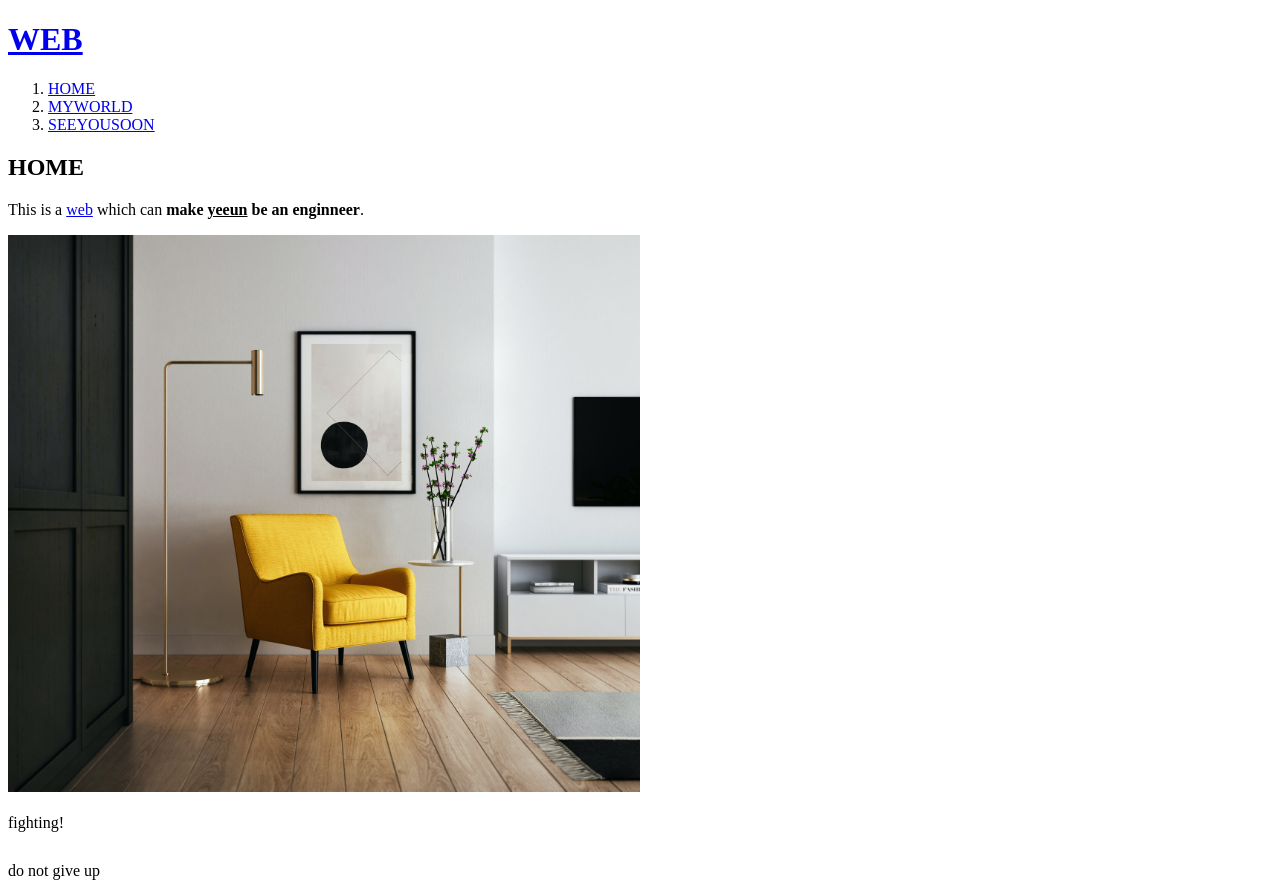
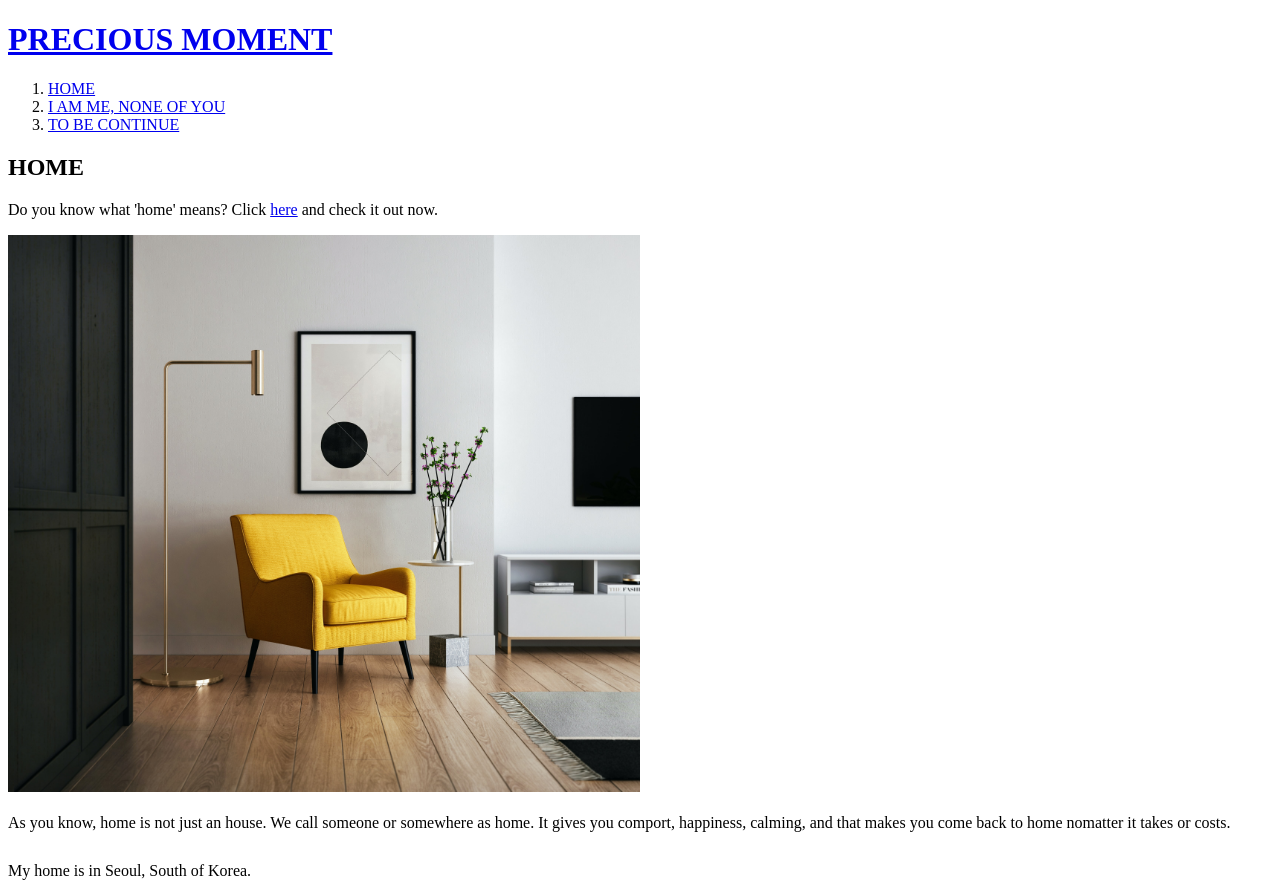
Before and after one commit to yeniihi/my-first-web-site, a plain HTML site: page 1.html in a window 1280 px wide. Drawn offline with Linux system fonts and the light colour scheme; a script that the page names is missing.

Commit message:
Add files via upload

```diff
--- a/1.html
+++ b/1.html
@@ -5,15 +5,36 @@
     <meta charset="utf-8">
   </head>
   <body>
-    <h1><a href="index.html">WEB</a></h1>
+    <h1><a href="index.html">PRECIOUS MOMENT</a></h1>
     <ol>
       <li><a href="1.html">HOME</a></li>
-      <li><a href="2.html">MYWORLD</a></li>
-      <li><a href="3.html">SEEYOUSOON</a></li>
+      <li><a href="2.html">I AM ME, NONE OF YOU</a></li>
+      <li><a href="3.html">TO BE CONTINUE</a></li>
     </ol>
     <h2>HOME</h2>
-    This is a <a href="https://www.w3.org/standards/" target="_blank" title="web speicification">web</a> which can <strong>make <u>yeeun</u> be an enginneer</strong>.
+    Do you know what 'home' means? Click <a href="https://ko.wikipedia.org/wiki/%EA%B0%80%EC%A0%95" target="_blank" title="the meaning of home">here</a> and check it out now.
     <p><img src="home.jpg" width="50%">
-    <br><br>fighting!</br> <p style="margin-top:30px;"> do not give up</p>
+    <br><br>As you know, home is not just an house. We call someone or somewhere as home. It gives you comport, happiness, calming, and that makes you come back to home nomatter it takes or costs.</br> <p style="margin-top:30px;"> My home is in Seoul, South of Korea. </p>
+    <p>
+      <div id="disqus_thread"></div>
+<script>
+    /**
+    *  RECOMMENDED CONFIGURATION VARIABLES: EDIT AND UNCOMMENT THE SECTION BELOW TO INSERT DYNAMIC VALUES FROM YOUR PLATFORM OR CMS.
+    *  LEARN WHY DEFINING THESE VARIABLES IS IMPORTANT: https://disqus.com/admin/universalcode/#configuration-variables    */
+    /*
+    var disqus_config = function () {
+    this.page.url = PAGE_URL;  // Replace PAGE_URL with your page's canonical URL variable
+    this.page.identifier = PAGE_IDENTIFIER; // Replace PAGE_IDENTIFIER with your page's unique identifier variable
+    };
+    */
+    (function() { // DON'T EDIT BELOW THIS LINE
+    var d = document, s = d.createElement('script');
+    s.src = 'https://web1-qtkidctbzr.disqus.com/embed.js';
+    s.setAttribute('data-timestamp', +new Date());
+    (d.head || d.body).appendChild(s);
+    })();
+</script>
+<noscript>Please enable JavaScript to view the <a href="https://disqus.com/?ref_noscript">comments powered by Disqus.</a></noscript>
+  </p>
   </body>
 </html>
```
Also changed, not shown: 2.html (+23 -3 lines), 3.html (+3 -3 lines), index.html (+4 -4 lines).
